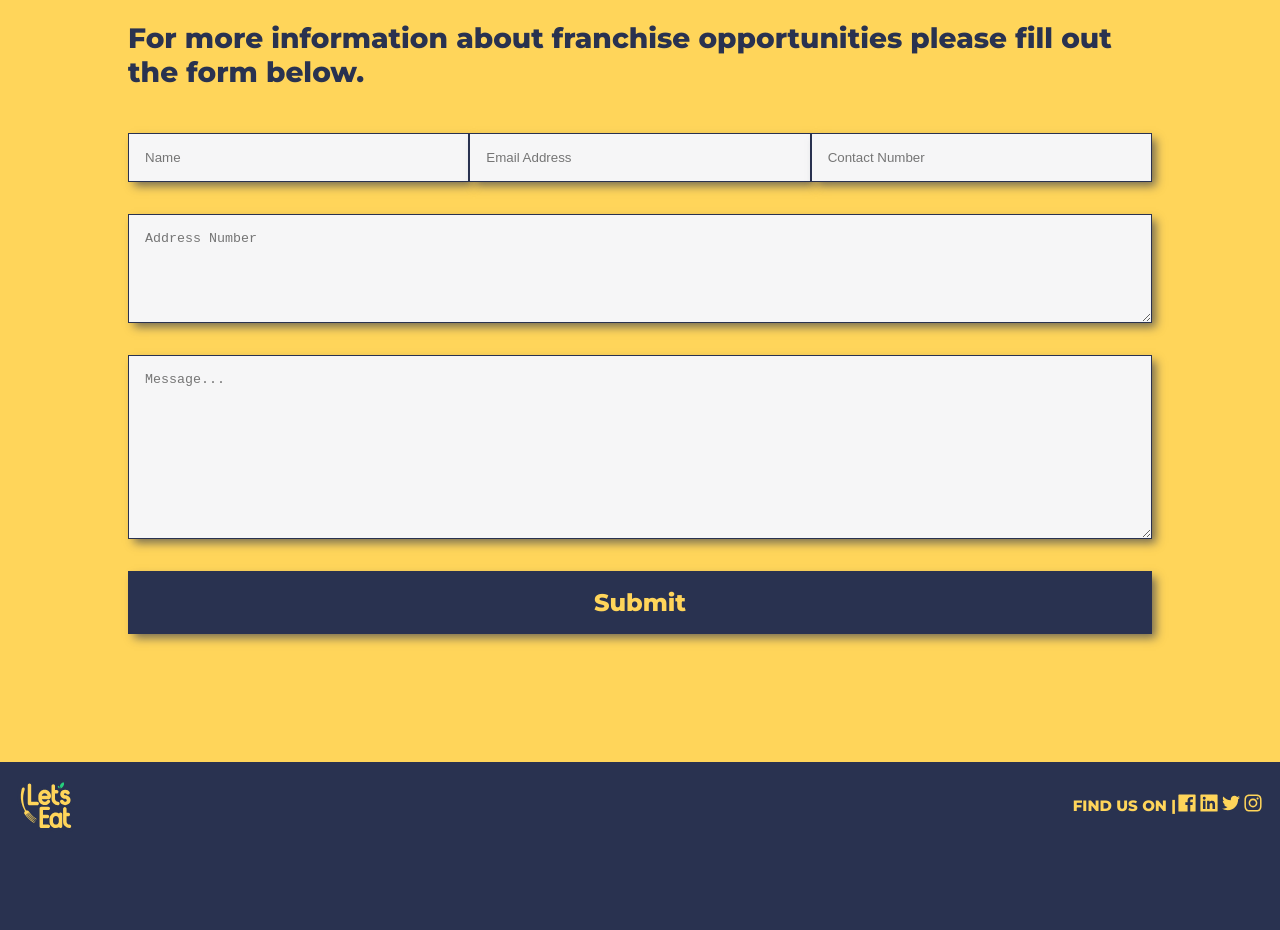
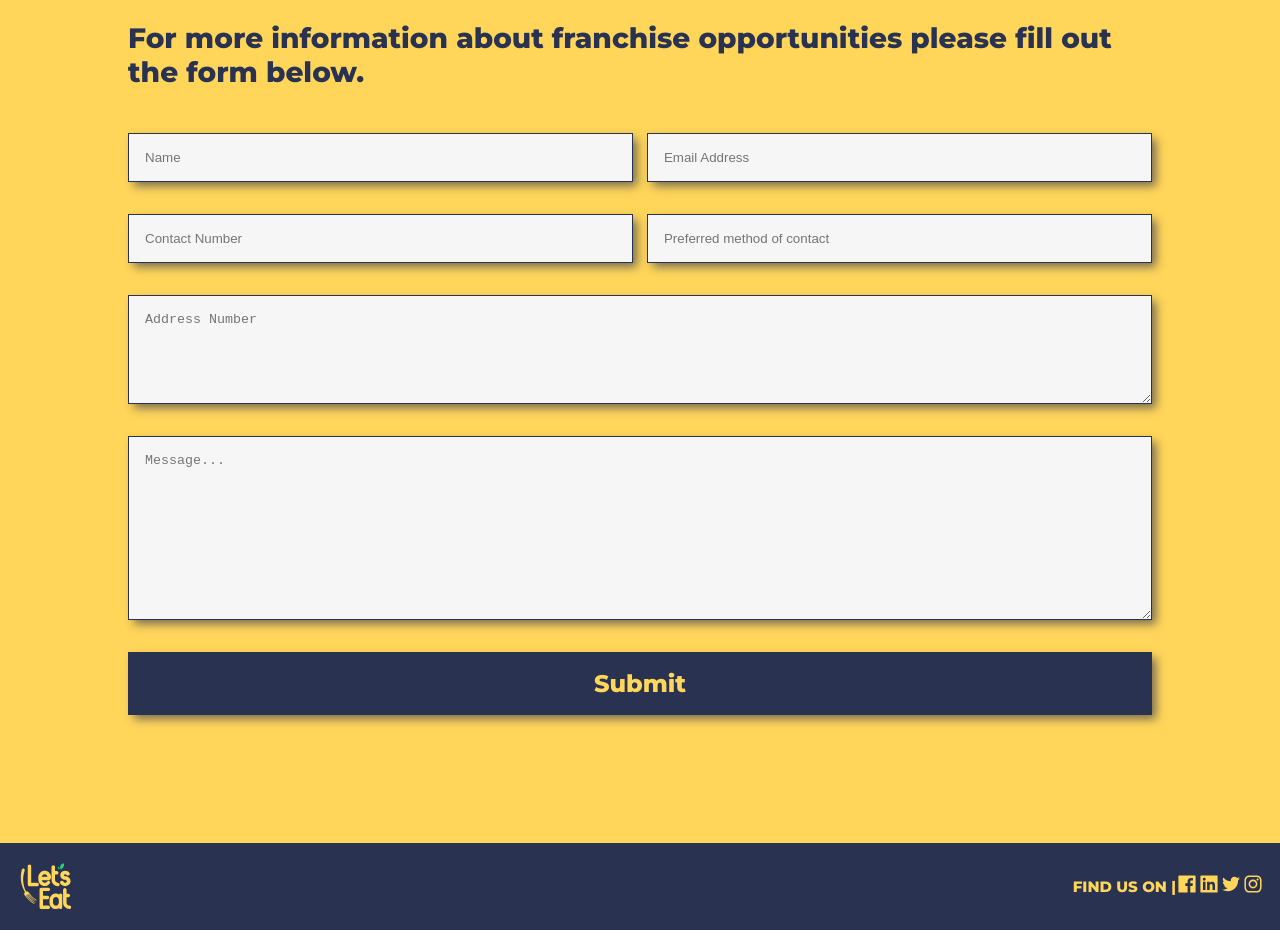
Before and after one commit to shan8851/le-franchise, a React (Create React App) app: page / in a window 1280 px wide. Shown: the part 2900-3830 px from the top of the page. Before the commit the page ends 3749 px from the top, so only its background shows below. Built offline with nearby package versions, Linux system fonts and the light colour scheme.

Commit message:
adding form fields

```diff
--- a/public/index.html
+++ b/public/index.html
@@ -30,7 +30,8 @@
   <form name="franchise" netlify netlify-honeypot="bot-field" action="/" hidden>
     <input type="text" name="name" />
     <input type="email" name="email" />
-    <input type="text" name="number" />
+    <input type="number" name="number" />
+    <input type="text" name="methodOfContact" />
     <input type="text" name="address" />
     <input type="text" name="message" />
   </form>
--- a/src/components/Form.jsx
+++ b/src/components/Form.jsx
@@ -41,11 +41,20 @@ export const Form = () => {
               name="email"
               placeholder="Email Address"
             />
+
+          </FormRow>
+          <FormRow>
             <FormInput
-              type="text"
+              type="number"
               id="number"
               name="number"
               placeholder="Contact Number"
+            />
+            <FormInput
+              type="text"
+              id="methodOfContact"
+              name="methodOfContact"
+              placeholder="Preferred method of contact"
             />
           </FormRow>
           <FormRow>
```
